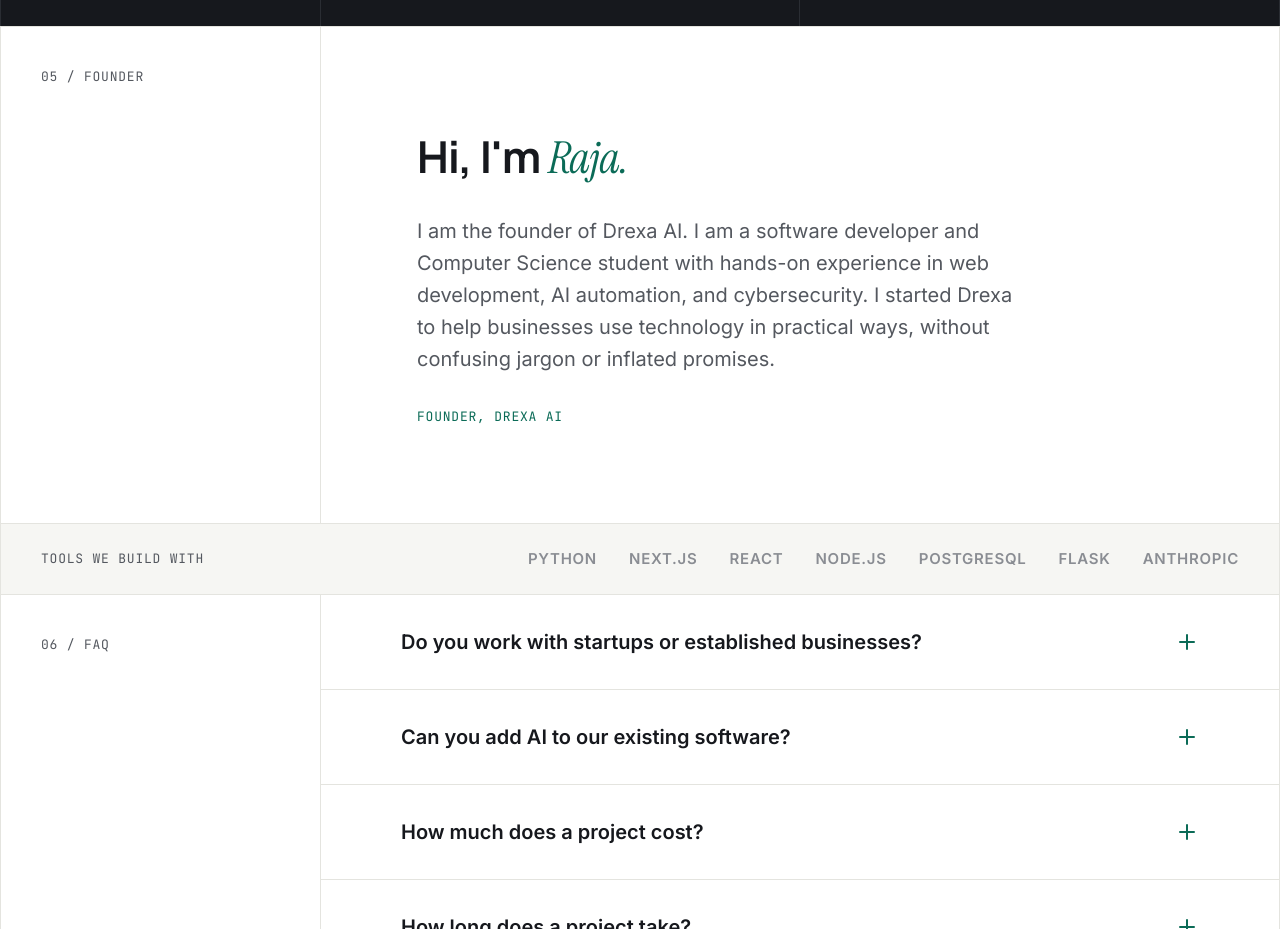
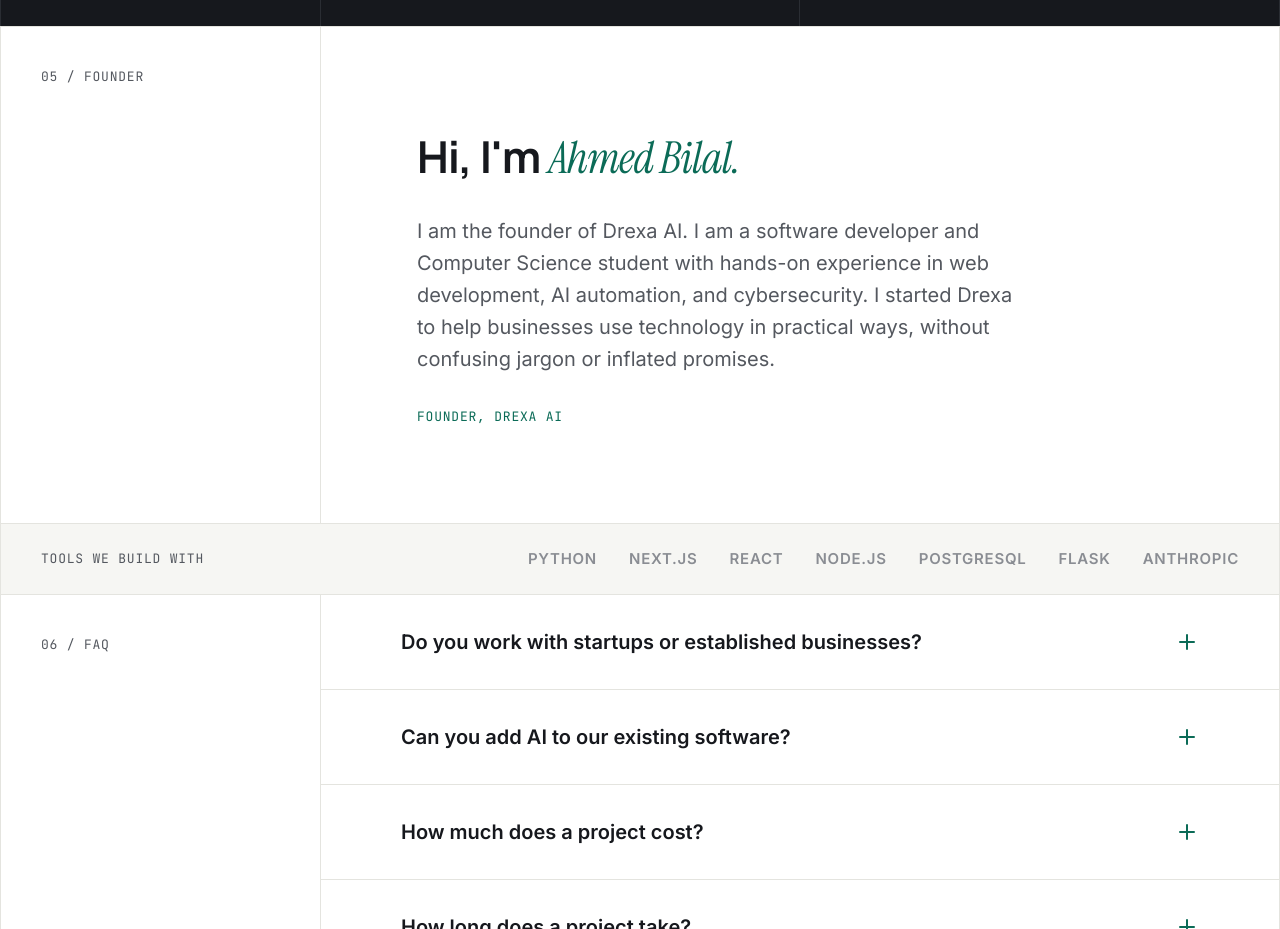
Before and after one commit to Raja468/Drexa_AI, a Next.js app: page / in a window 1280 px wide. Shown: the part 5000-5929 px from the top of the page. Built offline with nearby package versions, Linux system fonts and the light colour scheme.

Commit message:
name change

```diff
--- a/components/sections/modern-home.tsx
+++ b/components/sections/modern-home.tsx
@@ -334,7 +334,7 @@
          <div className="p-8 py-20 md:p-14 lg:p-24 flex flex-col justify-center max-w-[800px]">
            <FadeUp>
            <h2 className="font-display text-[28px] md:text-[44px] font-bold tracking-[-0.02em]">
-             Hi, I&apos;m <em className="font-serif font-normal italic text-accent">Raja.</em>
+             Hi, I&apos;m <em className="font-serif font-normal italic text-accent">Ahmed Bilal.</em>
            </h2>
            </FadeUp>
            <FadeUp delay={0.12}>
```
